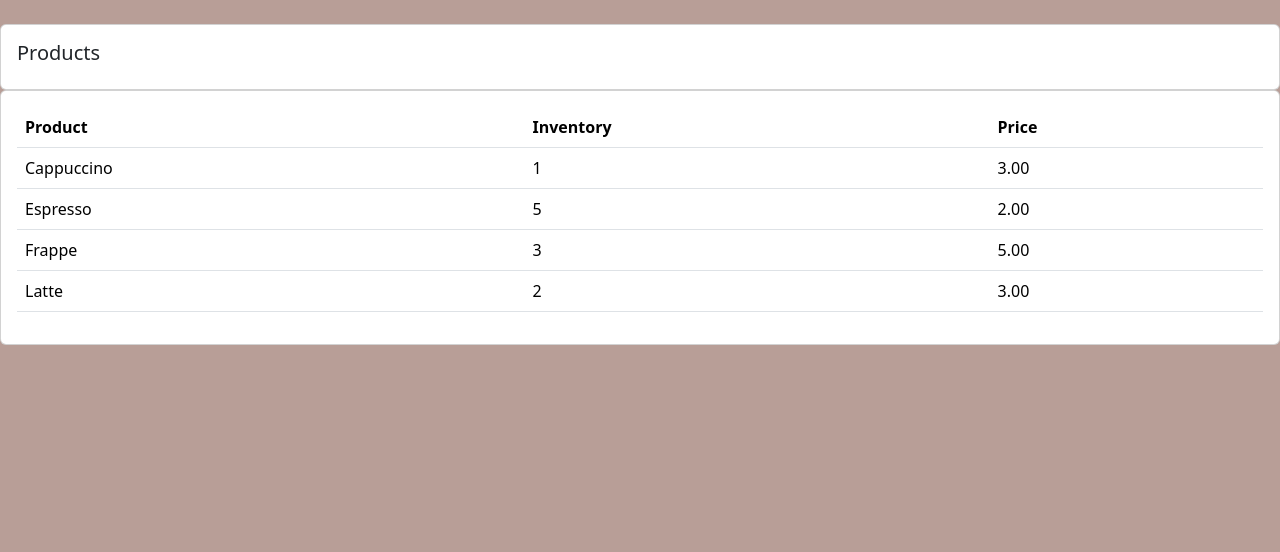
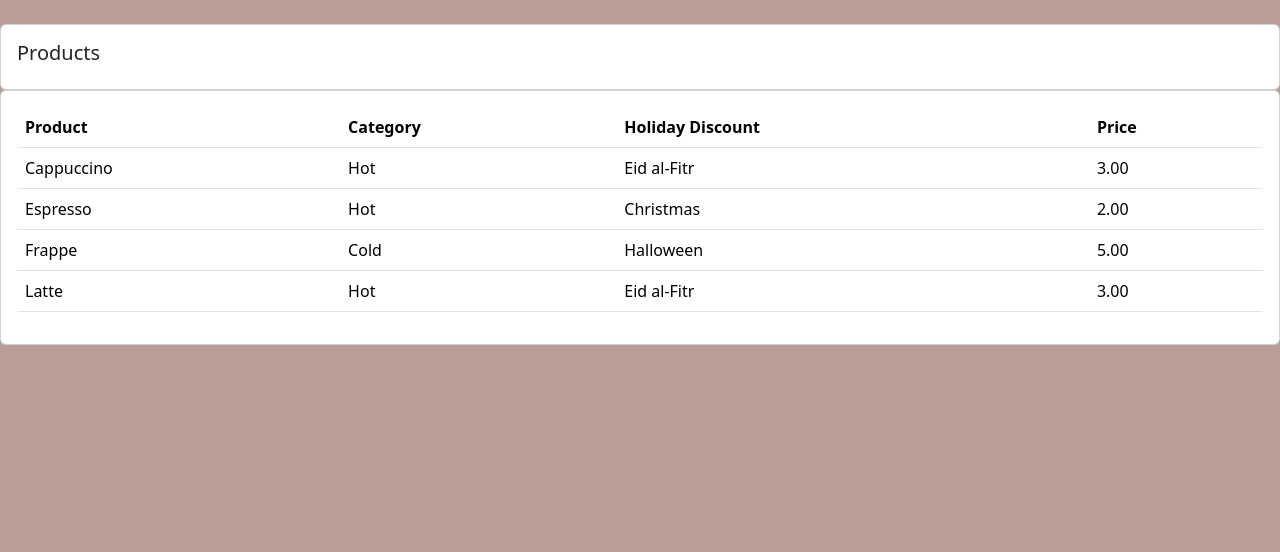
Before and after one commit to Mahmoud-Al-Jaziri/CoffeeShop-CMS, a Django app: page /products/ in a window 1280 px wide. Shown: the part 100-652 px from the top of the page. Run offline with Django 5.2, Linux system fonts and the light colour scheme; a user stored in the database is signed in; data comes from the database, SQL or seed files in the repository.

Commit message:
updated the products page and delete footer

```diff
--- a/shopFront/models.py
+++ b/shopFront/models.py
@@ -28,13 +28,27 @@ class Promotion(models.Model):
     description = models.CharField(max_length=255)
     discount = models.FloatField()
 
+    def __str__(self):
+        return self.description
+
+
 class Product(models.Model):
+    CATEGORY = (
+			('Hot', 'Hot'),
+			('Cold', 'Cold'),
+			)
+    HOLIDAYS = (
+        ('Eid al-Fitr', 'Eid al-Fitr'),
+        ('Christmas', 'Christmas'),
+        ('Halloween', 'Halloween'),
+    )
     title = models.CharField(max_length=255)
     description = models.TextField()
     unit_price = models.DecimalField(max_digits=6,decimal_places=2)
     inventory = models.IntegerField()
     last_update = models.DateTimeField(auto_now=True)
-    promotions = models.ManyToManyField(Promotion)
+    promotions = models.CharField(max_length=200, null=True, choices=HOLIDAYS)
+    category = models.CharField(max_length=200, null=True, choices=CATEGORY)
 
     def __str__(self):
         return self.title
--- a/shopFront/templates/shopFront/products.html
+++ b/shopFront/templates/shopFront/products.html
@@ -20,17 +20,19 @@
 					<table class="table">
 						<tr>
 							<th>Product</th>
-							<th>Inventory</th>
+							<th>Category</th>
+							<th>Holiday Discount</th>
 							<th>Price</th>
 						</tr>
 
-                        {%for i in products%}
-                            <tr>
-                                <td>{{i.title}}</td>
-                                <td>{{i.inventory}}</td>
-                                <td>{{i.unit_price}}</td>
-                            </tr>
-                        {% endfor %}
+                        {% for i in products %}
+    						<tr>
+        						<td>{{ i.title }}</td>
+        						<td>{{ i.category }}</td>
+								<td>{{ i.promotions }}</td>
+        						<td>{{ i.unit_price }}</td>
+    						</tr>
+						{% endfor %}
 
 
 					</table>
--- a/shopFront/views.py
+++ b/shopFront/views.py
@@ -84,7 +84,8 @@ def customer(request,pk_test):
 @allowed_users(allowed_roles=['admin'])
 def products(request):
     products = Product.objects.all()
-    return render(request,'shopFront/products.html',{'products':products})
+    context = {'products':products}
+    return render(request,'shopFront/products.html',context)
 
 @login_required(login_url='loginPage')
 @allowed_users(allowed_roles=['admin'])
```
Also changed, not shown: shopFront/templates/shopFront/delete.html (+13 -1 lines), db.sqlite3, shopFront/migrations/0010_tag_product_category_product_tags.py (added), shopFront/migrations/0011_remove_product_tags_delete_tag.py (added), shopFront/migrations/0012_remove_product_promotions_product_promotions.py (added).
